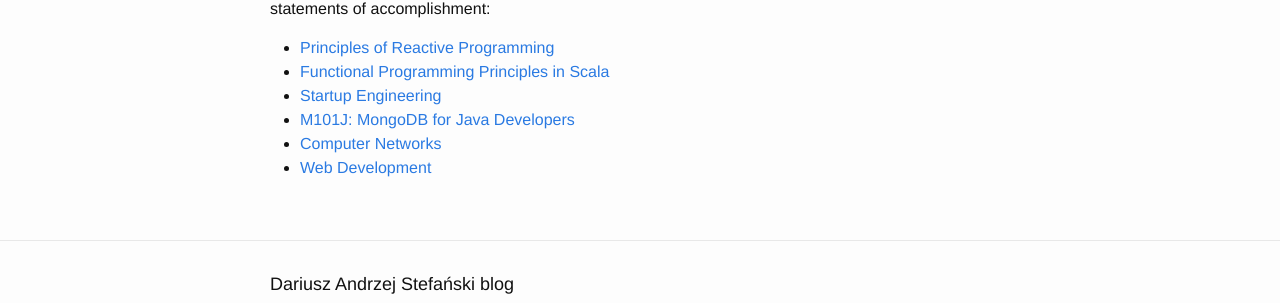
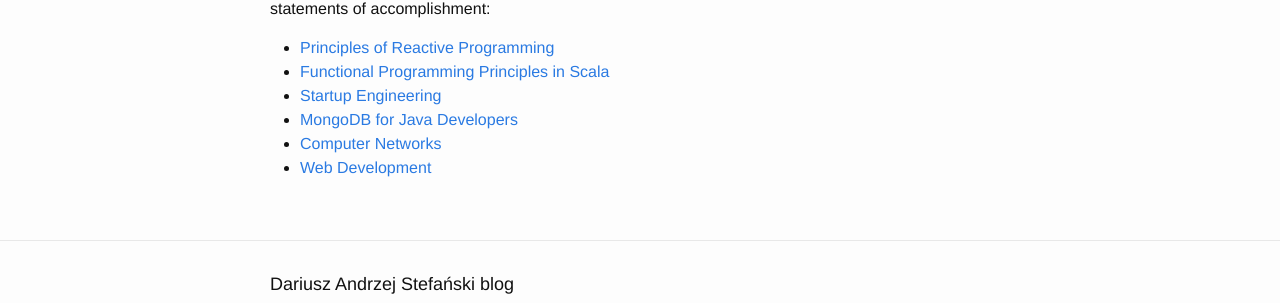
Before and after one commit to dst/dst.github.io, a Jekyll site: the page built from about.md, in a window 1280 px wide. Shown: the part 269-572 px from the top of the page. Built offline with Jekyll 4.4.1, drawn with Linux system fonts in a browser that asks for light colours.

Commit message:
Remove M101J from mongo course name

```diff
--- a/about.md
+++ b/about.md
@@ -14,6 +14,6 @@ certificates / statements of accomplishment:
 * [Principles of Reactive Programming](/assets/certificates/CourseraReactive.pdf)
 * [Functional Programming Principles in Scala](/assets/certificates/CourseraProgFun.pdf)
 * [Startup Engineering](/assets/certificates/CourseraStartup.pdf)
-* [M101J: MongoDB for Java Developers](/assets/certificates/10GenMongoDbForJavaDev.pdf)
+* [MongoDB for Java Developers](/assets/certificates/10GenMongoDbForJavaDev.pdf)
 * [Computer Networks](/assets/certificates/CourseraCompNet.pdf)
 * [Web Development](/assets/certificates/UdacityWebDev.pdf)
```
